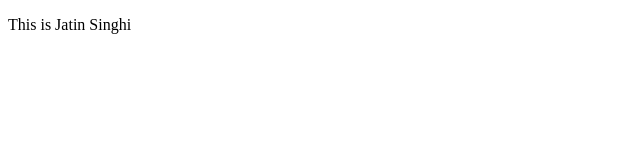
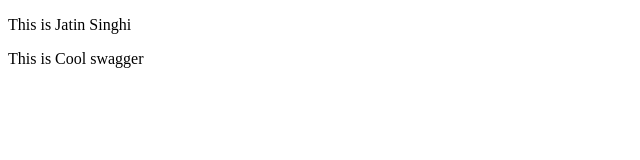
Before and after one commit to JaTiNSinghi/local-repo, a plain HTML site: page index.html in a window 1280 px wide. Shown: the whole page, without its empty margins (0-640 px from the left). Drawn offline with Linux system fonts and the light colour scheme.

Commit message:
2nd change

```diff
--- a/index.html
+++ b/index.html
@@ -10,6 +10,7 @@
 
 <body>
     <p>This is Jatin Singhi</p>
+    <p>This is Cool swagger</p>
 </body>
 
 </html>
```
